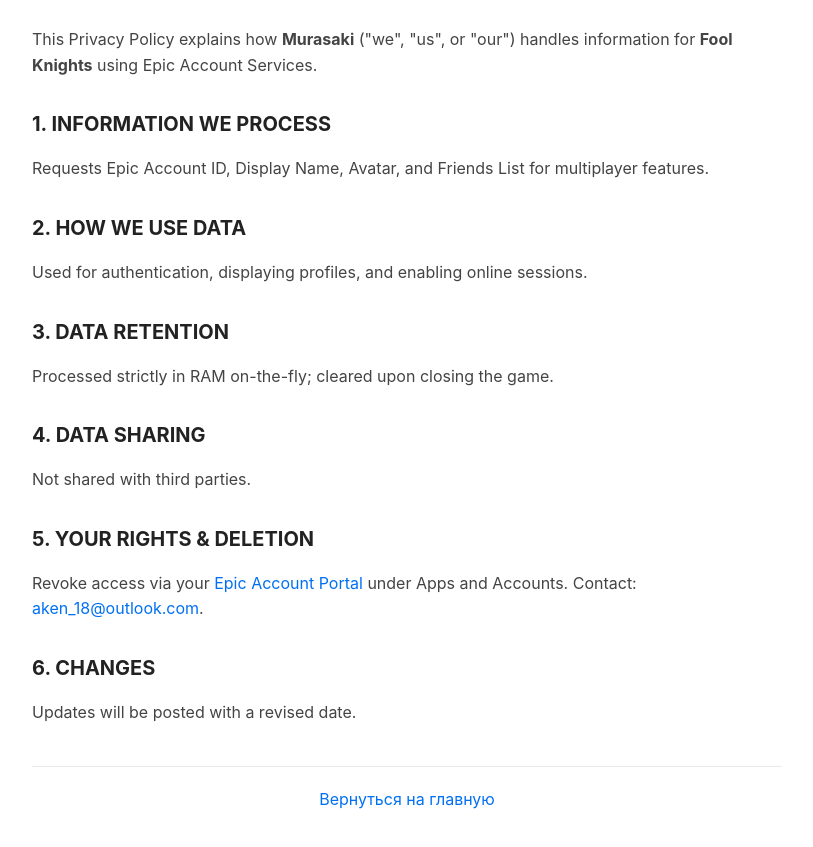
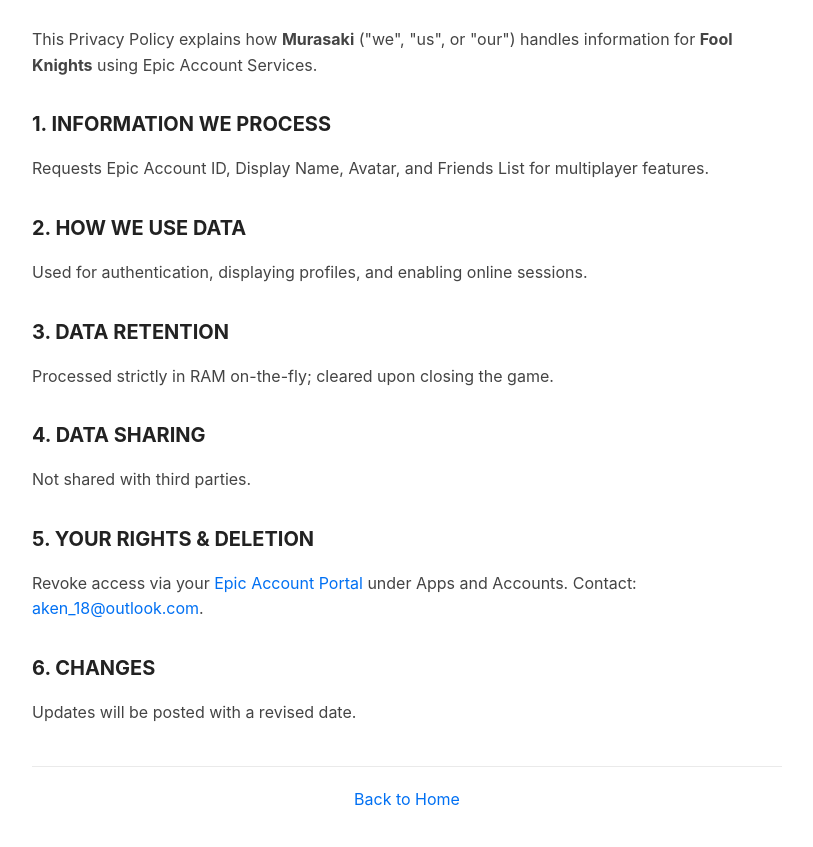
Before and after one commit to VVKazukiVV/murasaki-site2, a plain HTML site: page privacy-policy.html in a window 1280 px wide. Shown: the part 203-1050 px from the top of the page, without its empty margins (233-1046 px from the left). Drawn offline with Linux system fonts and the light colour scheme.

Commit message:
Update privacy-policy.html

```diff
--- a/privacy-policy.html
+++ b/privacy-policy.html
@@ -35,7 +35,7 @@
     <p>Revoke access via your <a href="https://epicgames.com" target="_blank">Epic Account Portal</a> under Apps and Accounts. Contact: <a href="mailto:aken_18@outlook.com">aken_18@outlook.com</a>.</p>
     <h3>6. CHANGES</h3>
     <p>Updates will be posted with a revised date.</p>
-    <div class="footer-link"><a href="index.html">Вернуться на главную</a></div>
+    <div class="footer-link"><a href="index.html">Back to Home</a></div>
 </div>
 </body>
 </html>
```
